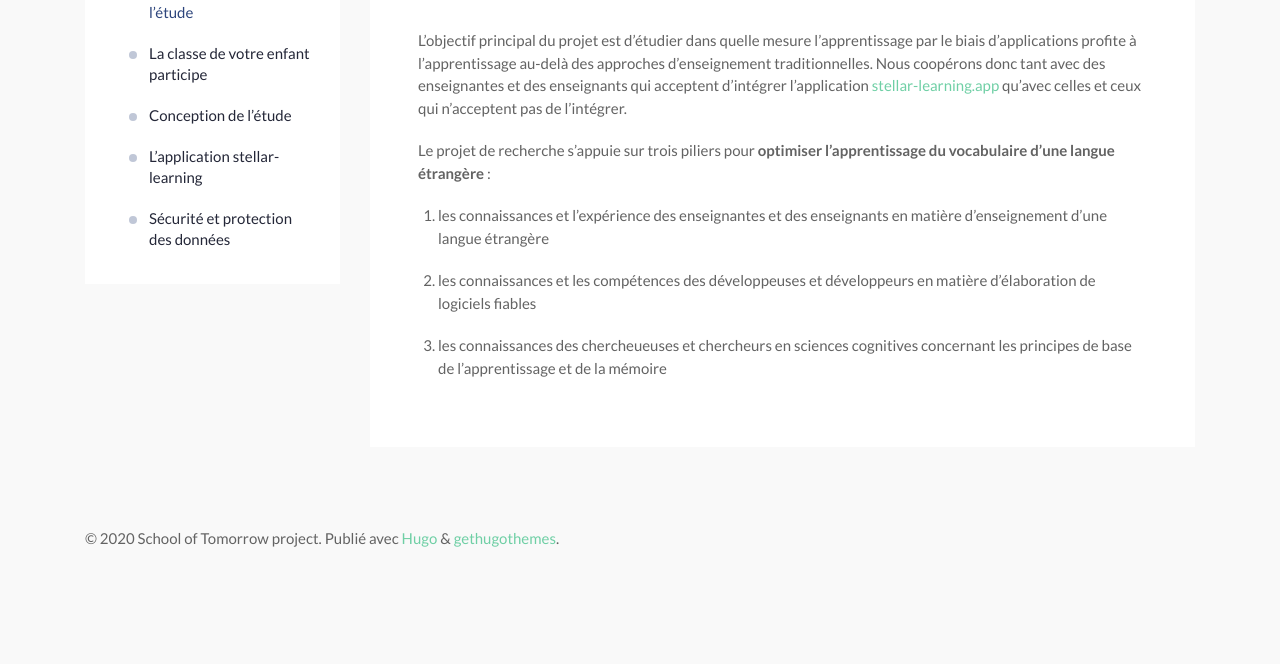
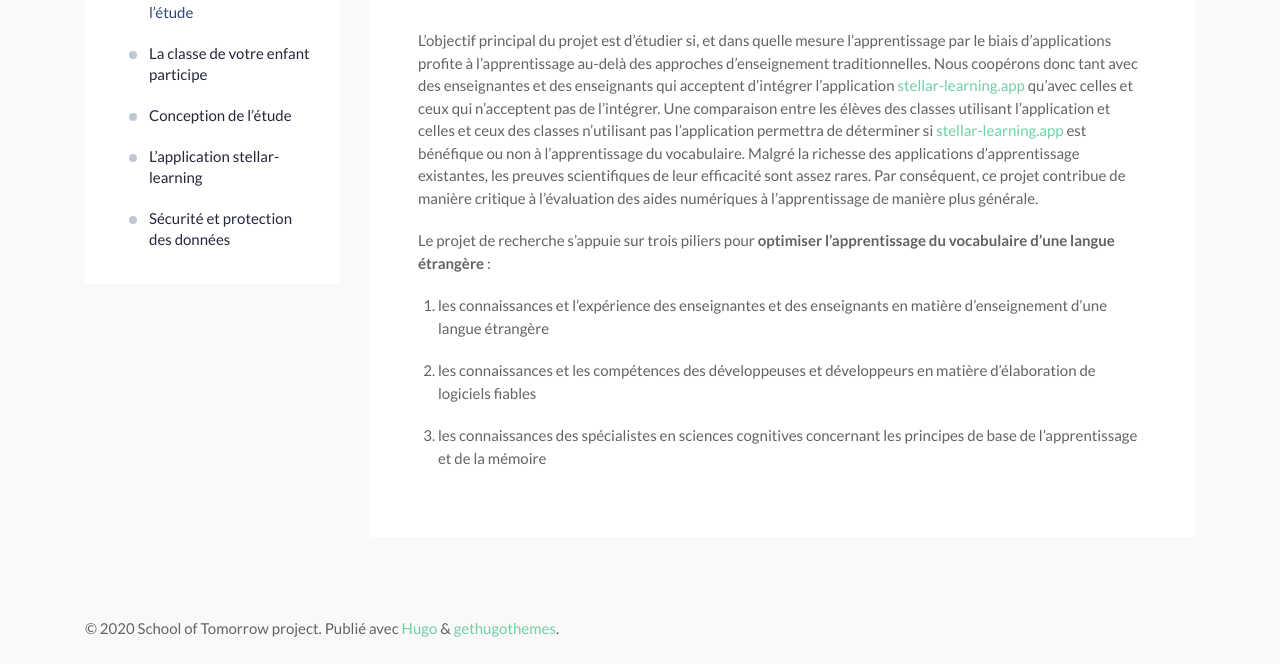
Before and after one commit to SchoolOfTomorrow/SchoolOfTomorrow.github.io, a plain HTML site: page fr/parents/1-goal/index.html in a window 1280 px wide. Shown: the part 231-895 px from the top of the page. Before the commit the page ends 805 px from the top, so only its background shows below. Drawn offline with Linux system fonts and the light colour scheme.

Commit message:
added a hyperlink to a reference to stellar-learning.app (study goal page in parents section, all languages)

```diff
--- a/fr/parents/1-goal/index.html
+++ b/fr/parents/1-goal/index.html
@@ -357,12 +357,12 @@
         <div class="p-lg-5 p-4 bg-white">
           <h2 class="section-title text-primary">Objectif et fondement de l’étude</h2>
 
-          <div class="content"><p>L&rsquo;objectif principal du projet est d&rsquo;étudier dans quelle mesure l’apprentissage par le biais d’applications profite à l&rsquo;apprentissage au-delà des approches d&rsquo;enseignement traditionnelles. Nous coopérons donc tant avec des enseignantes et des enseignants qui acceptent d&rsquo;intégrer l&rsquo;application <a href="https://stellar-learning.app/">stellar-learning.app</a> qu&rsquo;avec celles et ceux qui n&rsquo;acceptent pas de l&rsquo;intégrer.</p>
+          <div class="content"><p>L&rsquo;objectif principal du projet est d&rsquo;étudier si, et dans quelle mesure l’apprentissage par le biais d’applications profite à l&rsquo;apprentissage au-delà des approches d&rsquo;enseignement traditionnelles. Nous coopérons donc tant avec des enseignantes et des enseignants qui acceptent d&rsquo;intégrer l&rsquo;application <a href="https://stellar-learning.app/">stellar-learning.app</a> qu&rsquo;avec celles et ceux qui n&rsquo;acceptent pas de l&rsquo;intégrer. Une comparaison entre les élèves des classes utilisant l&rsquo;application et celles et ceux des classes n&rsquo;utilisant pas l&rsquo;application permettra de déterminer si <a href="https://stellar-learning.app/">stellar-learning.app</a> est bénéfique ou non à l&rsquo;apprentissage du vocabulaire. Malgré la richesse des applications d&rsquo;apprentissage existantes, les preuves scientifiques de leur efficacité sont assez rares. Par conséquent, ce projet contribue de manière critique à l&rsquo;évaluation des aides numériques à l&rsquo;apprentissage de manière plus générale.</p>
 <p>Le projet de recherche s&rsquo;appuie sur trois piliers pour <strong>optimiser l&rsquo;apprentissage du vocabulaire d’une langue étrangère</strong> :</p>
 <ol>
 <li>les connaissances et l&rsquo;expérience des enseignantes et des enseignants en matière d&rsquo;enseignement d&rsquo;une langue étrangère</li>
 <li>les connaissances et les compétences des développeuses et développeurs en matière d&rsquo;élaboration de logiciels fiables</li>
-<li>les connaissances des chercheueuses et chercheurs en sciences cognitives concernant les principes de base de l&rsquo;apprentissage et de la mémoire</li>
+<li>les connaissances des spécialistes en sciences cognitives concernant les principes de base de l&rsquo;apprentissage et de la mémoire</li>
 </ol>
 </div>
 
```
Also changed, not shown: de/parents/1-goal/index.html (+2 -1 lines), parents/1-goal/index.html (+1 -1 lines).
